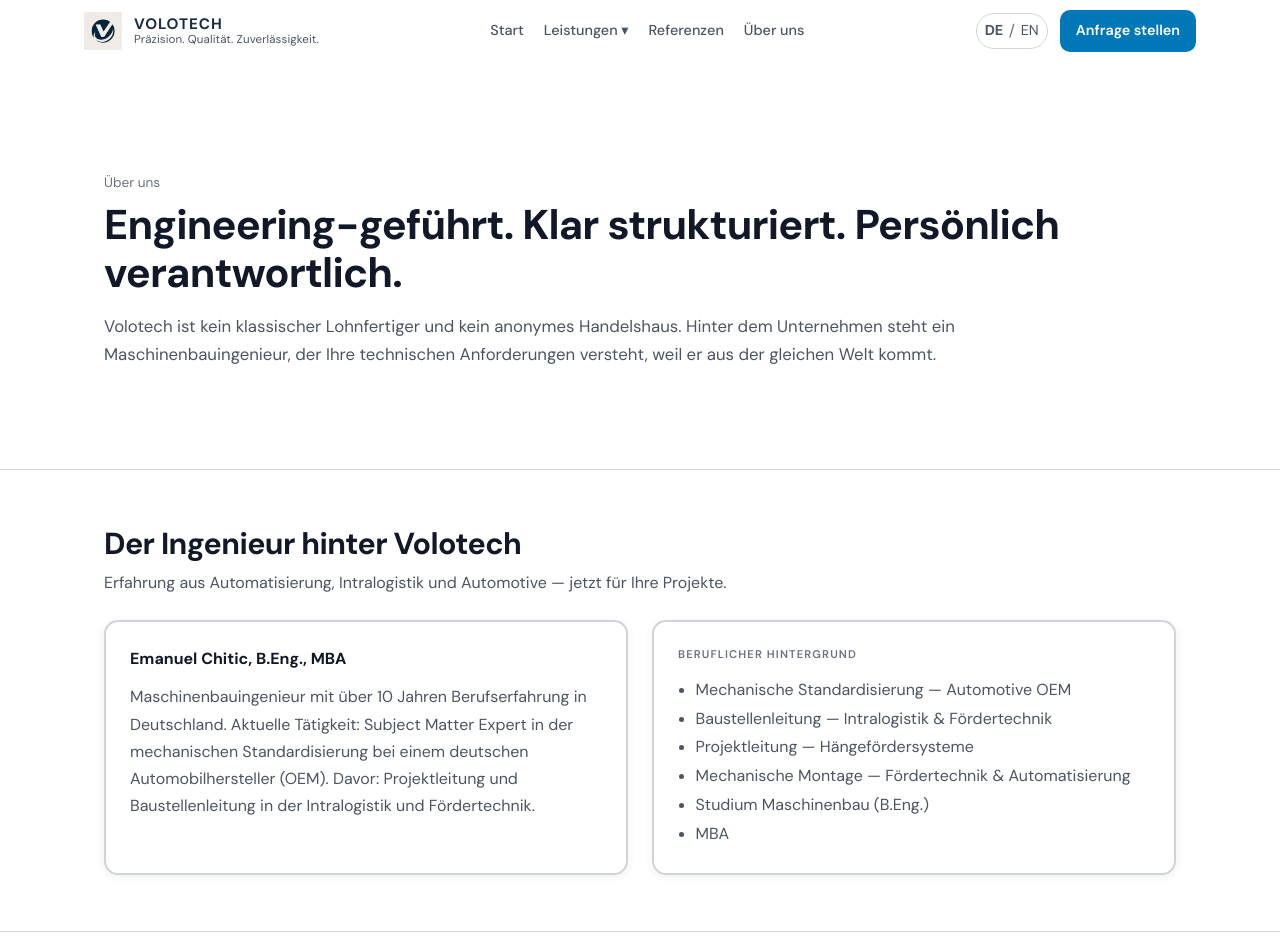
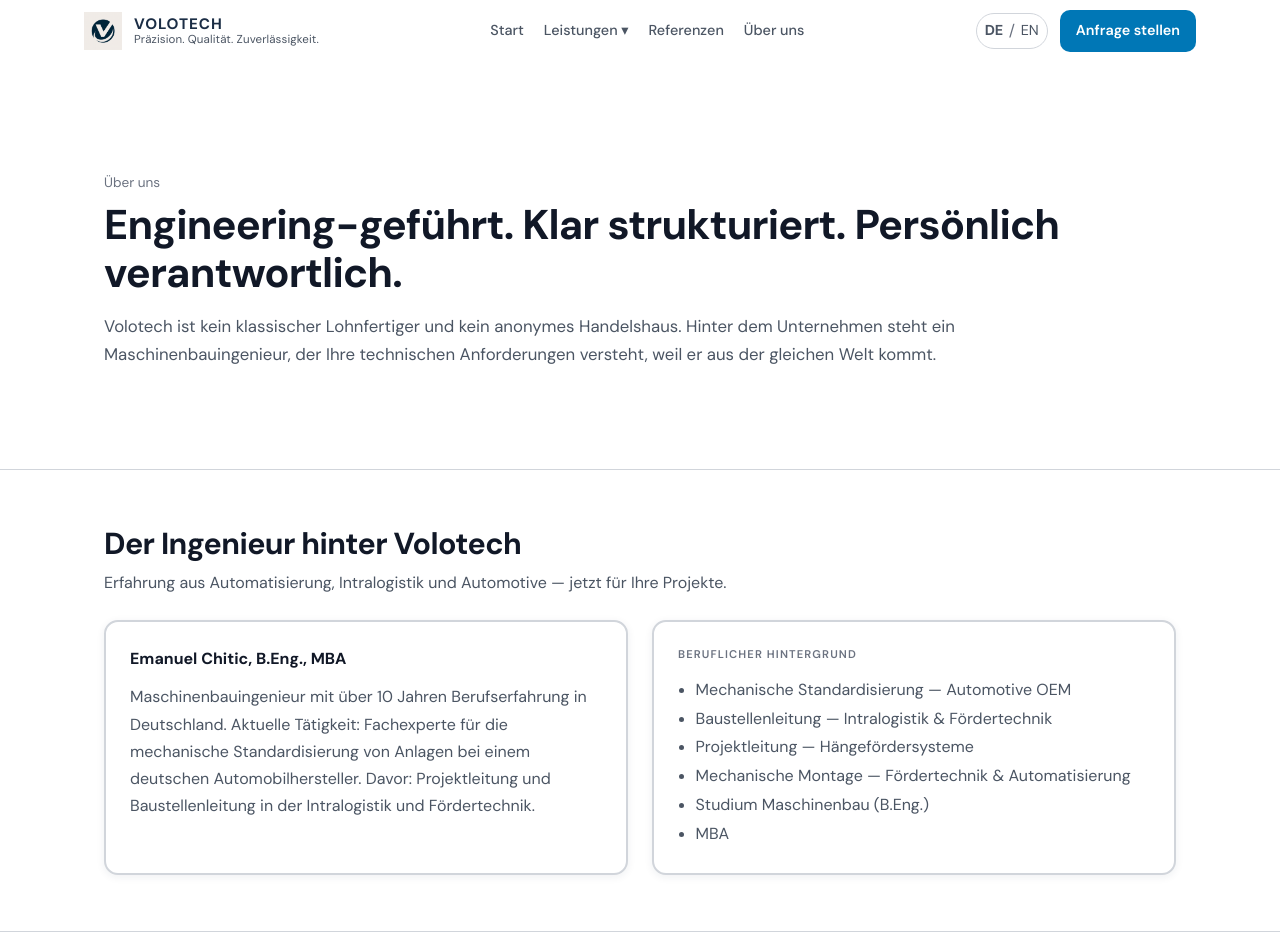
Before and after one commit to emanueldelray/volotech-website, a React (Vite) app: page /about in a window 1280 px wide. Shown: the top 952 px of the page. Built offline with nearby package versions, Linux system fonts and the light colour scheme.

Commit message:
Update AboutPage.jsx

```diff
--- a/src/pages/AboutPage.jsx
+++ b/src/pages/AboutPage.jsx
@@ -45,8 +45,8 @@
               </div>
               <p style={{ color: "var(--muted)", lineHeight: 1.7 }}>
                 {isDe
-                  ? "Maschinenbauingenieur mit über 10 Jahren Berufserfahrung in Deutschland. Aktuelle Tätigkeit: Subject Matter Expert in der mechanischen Standardisierung bei einem deutschen Automobilhersteller (OEM). Davor: Projektleitung und Baustellenleitung in der Intralogistik und Fördertechnik."
-                  : "Mechanical engineer with over 10 years of professional experience in Germany. Current role: Subject Matter Expert in mechanical standardization at a German automotive OEM. Previously: project management and site management in intralogistics and conveyor systems."}
+                  ? "Maschinenbauingenieur mit über 10 Jahren Berufserfahrung in Deutschland. Aktuelle Tätigkeit: Fachexperte für die mechanische Standardisierung von Anlagen bei einem deutschen Automobilhersteller. Davor: Projektleitung und Baustellenleitung in der Intralogistik und Fördertechnik."
+                  : "Mechanical engineer with over 10 years of professional experience in Germany. Current role: Subject Matter Expert in mechanical standardization of equipment at a German automotive OEM. Previously: project management and site management in intralogistics and conveyor systems."}
               </p>
             </div>
 
```
